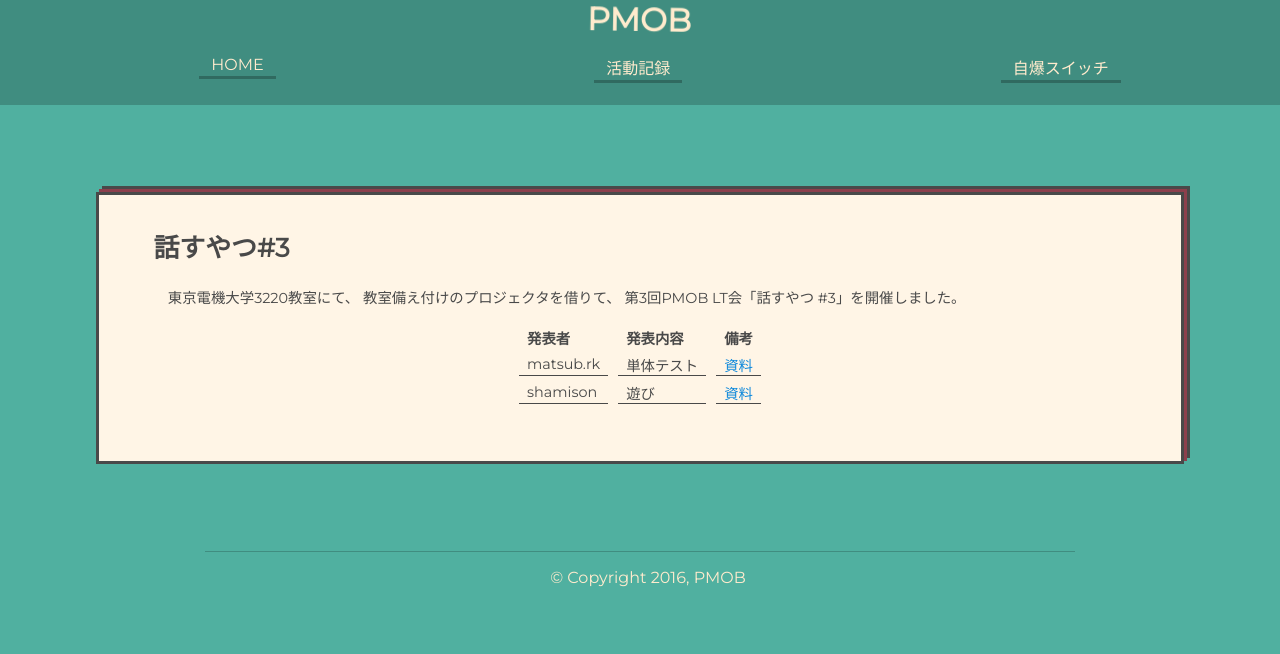
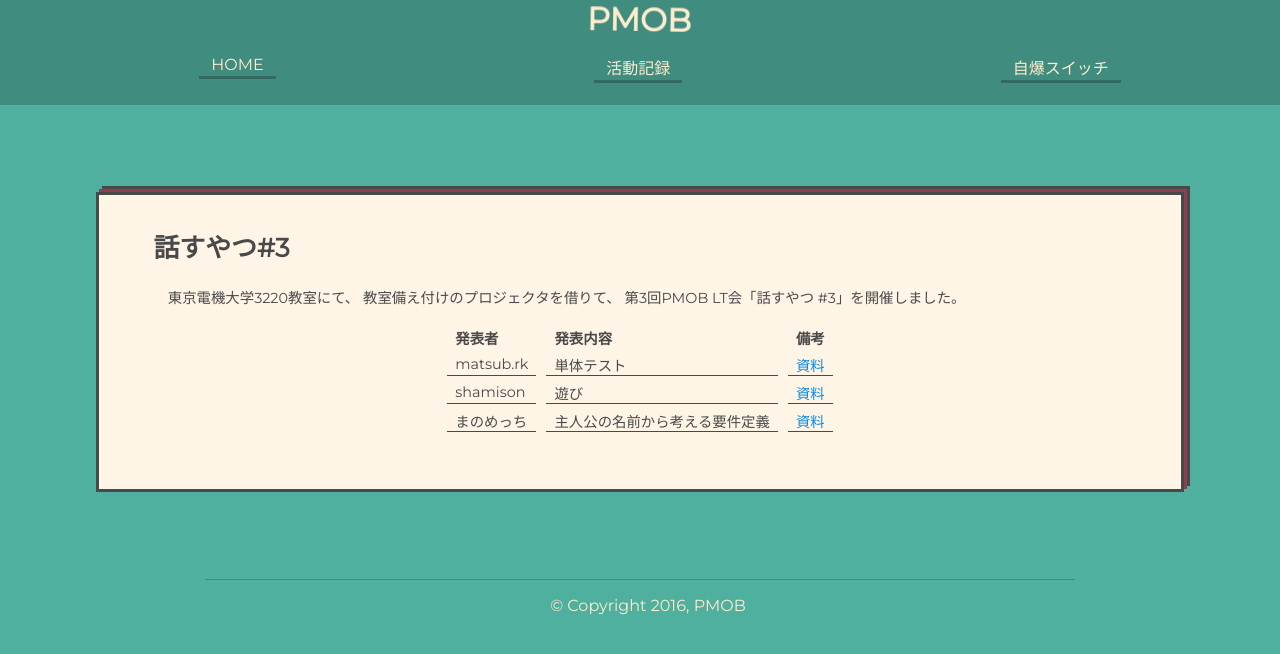
Before and after one commit to falcao0168/PMOB.github.io, a Jekyll site: the page built from _posts/2016-04-14-hanasuyatsu-03.md, in a window 1280 px wide. Shown: the top 654 px of the page. Built offline with Jekyll 4.4.1, drawn with Linux system fonts in a browser that asks for light colours.

Commit message:
まのめっちもやる～

```diff
--- a/_posts/2016-04-14-hanasuyatsu-03.md
+++ b/_posts/2016-04-14-hanasuyatsu-03.md
@@ -10,3 +10,4 @@ title: 話すやつ#3
 |------------|----------|------|
 | matsub.rk  | 単体テスト | [資料](http://matsub.github.io/slides/LT_unit_test/#/) |
 | shamison   | 遊び | [資料](http://shamison.com/slides/asobi/) |
+| まのめっち | 主人公の名前から考える要件定義 | [資料](http://asatake.github.io/slides/pmobLT02/) |
```
